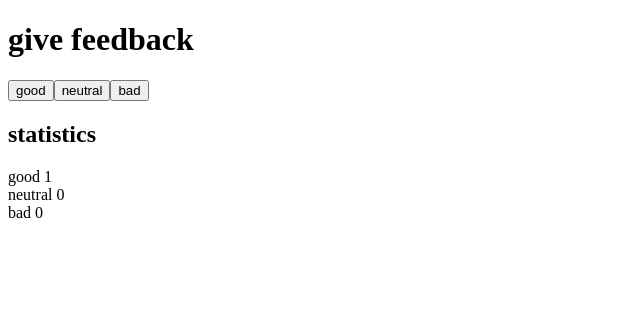
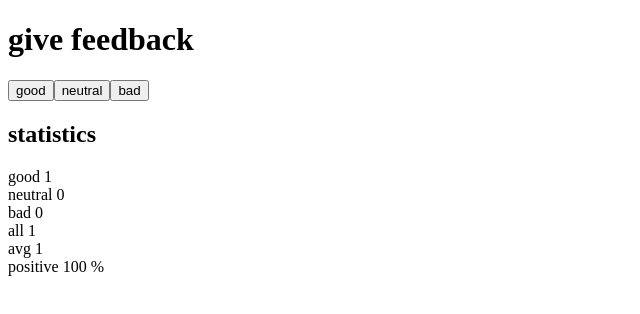
Before and after one commit to karanchampaneri/fullstack-open, a React (Vite) app in the folder part1/unicafe/: page / in a window 1280 px wide. Both pictures are taken after a click on the button "good". Shown: the top 314 px of the page, without its empty margins (0-640 px from the left). Built offline with nearby package versions, Linux system fonts and the light colour scheme.

Commit message:
part 1d exercise 1.7

```diff
--- a/part1/unicafe/src/App.jsx
+++ b/part1/unicafe/src/App.jsx
@@ -5,14 +5,30 @@ const Button = ({ type, onClick }) => {
 }
 
 const Stats = ({ good, neutral, bad }) => {
+  const total = good + neutral + bad
+  const average = (good * 1 + 0 * neutral + -1 * bad) / total
+  let pct_postive = (good / total) * 100
+
+  if (total > 0) {
     return (
       <div>
         <h2>statistics</h2>
         <div>good {good}</div>
         <div>neutral {neutral}</div>
         <div>bad {bad}</div>
+        <div>all {total}</div>
+        <div>avg {average}</div>
+        <div>positive {pct_postive} %</div>
       </div>
     )
+  } else {
+    return (
+      <div>
+        <h2>statistics</h2>
+        <div>no statistics available</div>
+      </div>
+    )
+  }
 }
 
 const App = () => {
```
Lines whose indentation alone changed are shown as unchanged.
